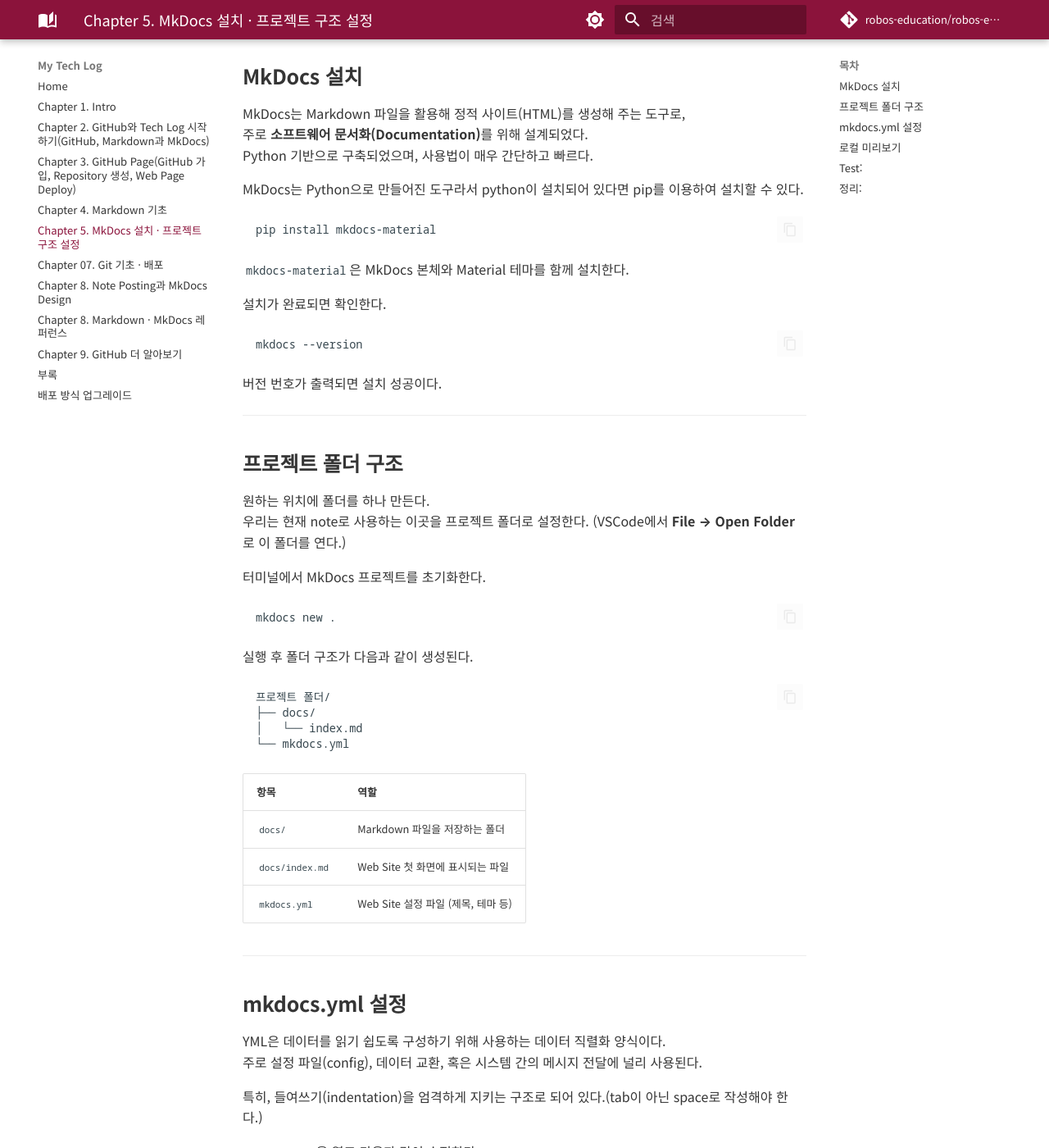
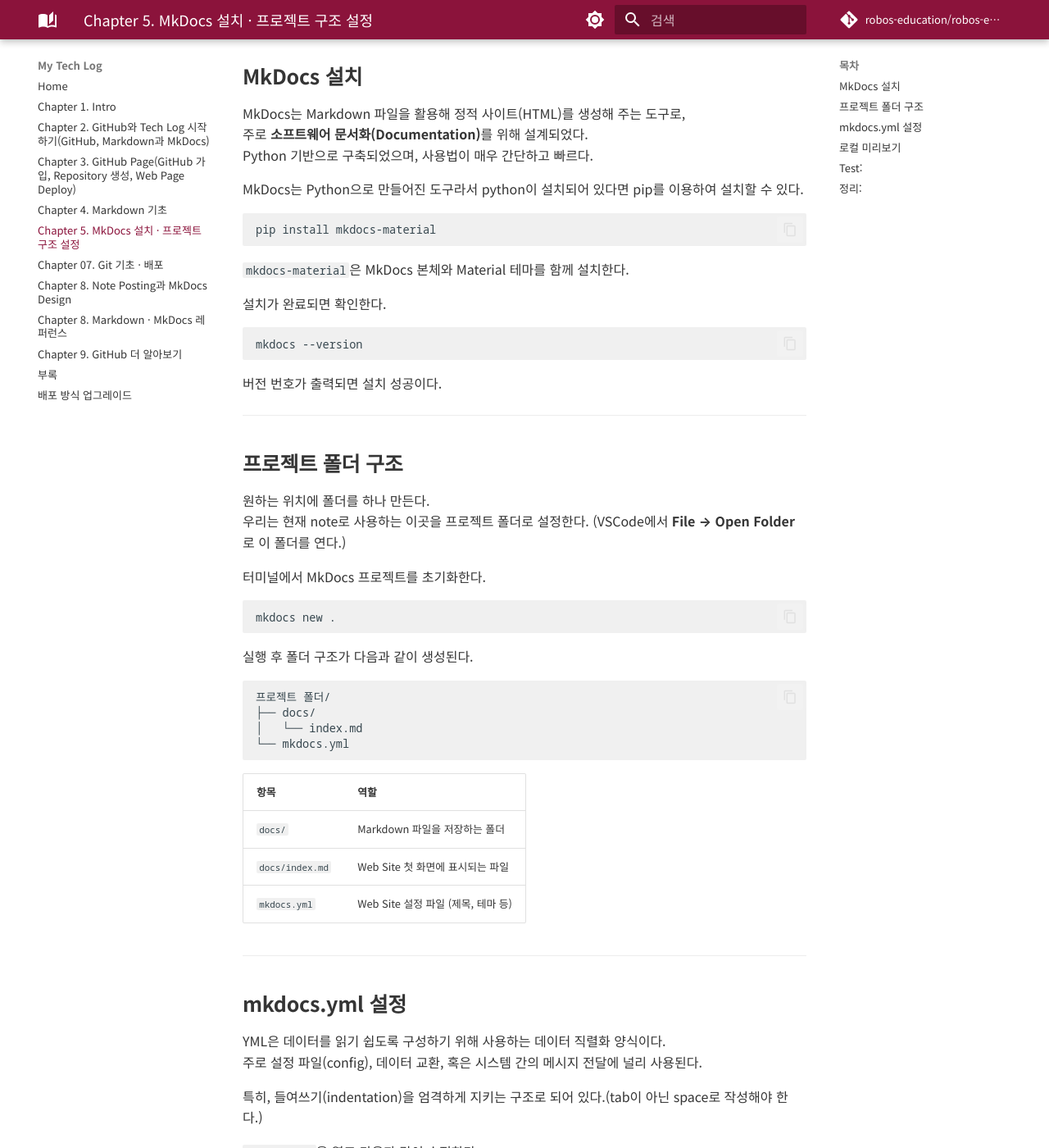
Before and after one commit to robos-education/robos-education.github.io, an MkDocs documentation site: the page built from docs/05_mkdocs-setup.md, in a window 1280 px wide and 1400 px high, scrolled down 299 px. Shown: the whole window at 82% size. Built offline with MkDocs 1.6.1 and Material for MkDocs 9.7.7, drawn with Linux system fonts in a browser that asks for light colours; comment, search, counter and statistics services are not loaded.

Commit message:
style sheet  수정

```diff
--- a/docs/stylesheets/extra.css
+++ b/docs/stylesheets/extra.css
@@ -11,7 +11,7 @@
   --md-typeset-color: #353535;              /* 연한 회색 본문 (가독성) */
   --md-typeset-a-color: #8b133b;
   --md-accent-fg-color: #353535;            /* code block의 scrollbar에 적용된다.*/
-  --md-code-bg-color: rgba(255, 255, 255, 0.7);
+  --md-code-bg-color: rgba(0, 0, 0, 0.06);
 
   /* 나머지 설정은 복잡하여 사용자 정의 변수를 만들고 공통 style block에서 불러오는 방식으로 작성한다.*/
 
@@ -37,7 +37,7 @@
   --md-typeset-color: #e0e0e0;           /* 연한 회색 본문 (가독성) */
   --md-typeset-a-color: #ff89a8;
   --md-accent-fg-color: #e6e6e6;         /* code block의 scrollbar에 적용된다.*/
-  --md-code-bg-color: rgba(255, 255, 255, 0.7);
+  --md-code-bg-color: rgba(255, 255, 255, 0.06);
 
   /* 나머지 설정은 복잡하여 사용자 정의 변수를 만들고 공통 style block에서 불러오는 방식으로 작성한다.*/
 
```
